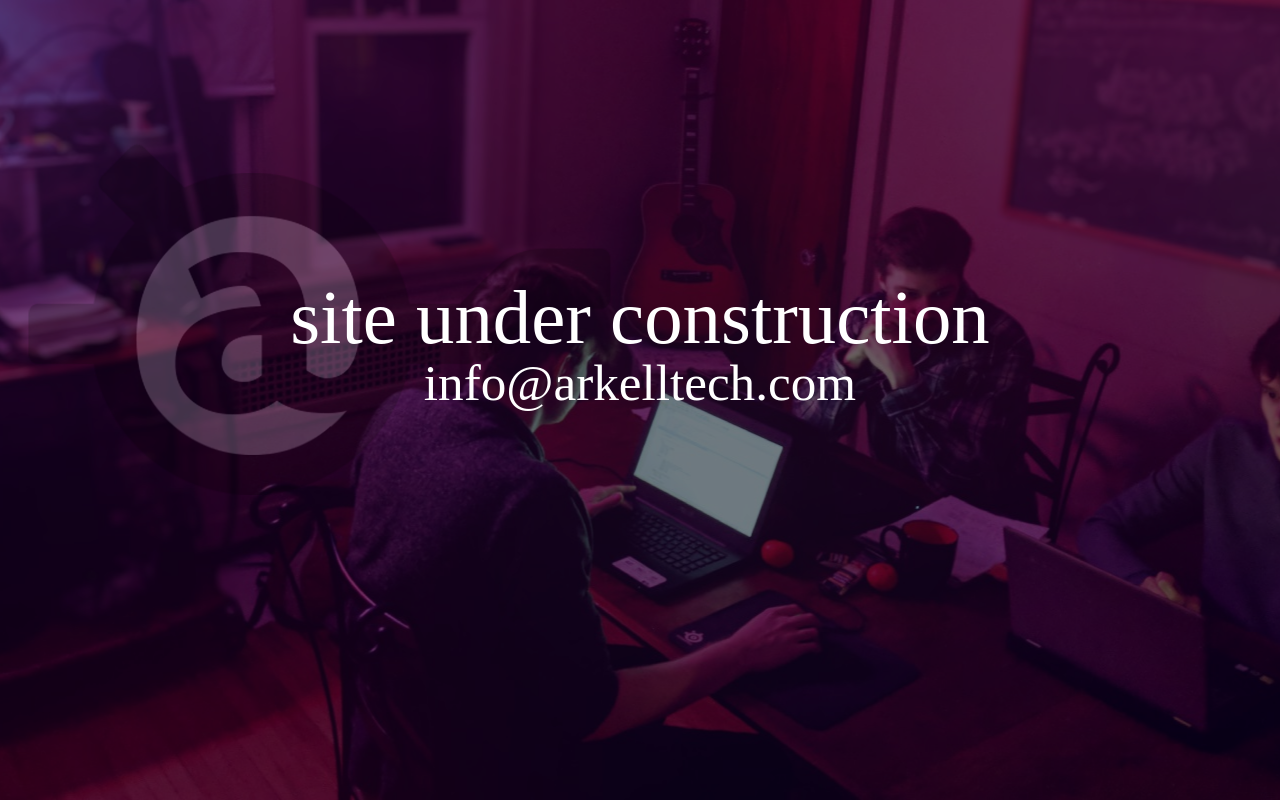
After one commit to ArkellTechInc/UnderConstruction, a PHP site: page /index.php in a window 1280 px wide. The commit adds this page. Run offline with PHP 8.4, Linux system fonts and the light colour scheme; some web fonts are replaced.

Commit message:
changed image and index.html is now index.php

```diff
--- a/css/style.css
+++ b/css/style.css
@@ -82,7 +82,7 @@ blockquote, q {
 .bgImage {
 	box-sizing: border-box;
 	position: absolute;
-	top: 0;/*this makes the anchor at the top*/
+	/*top: 0;this makes the anchor at the top*/
 	right: 0;
 	bottom: 0;
 	min-width: 100%;
--- /dev/null
+++ b/index.php
@@ -0,0 +1,18 @@
+<!DOCTYPE html>
+<html>
+<title>Arkell Tech Inc</title>
+<meta name="description" content="Local software, application and web development in Hamilton, Ontario.">
+<meta http-equiv="content-type" content="text/html;charset=UTF-8">
+<meta name="viewport" content="width=device-width, initial-scale=1">
+<link rel="stylesheet" href="css/style.css">
+<body>
+<div class="container">
+	<img class ="bgImage" src="images/mansworkinsmall.jpg" alt="arkell tech inc">
+	<img class="logo" src="images/logo.png" alt="arkell tech inc logo">
+	<div class="topSpacer">
+		<div class="bebas centeredText" id="title">site under construction</div>
+		<div class="anon centeredText" id="subTitle"><a href="mailto:arkelltech2017@gmail.com?Subject=Website%20Inquiry" target="_top">info@arkelltech.com</a></div>
+	</div>
+</div>
+</body>
+</html>
```
Also changed, not shown: images/mansworkinsmall.jpg (added).
